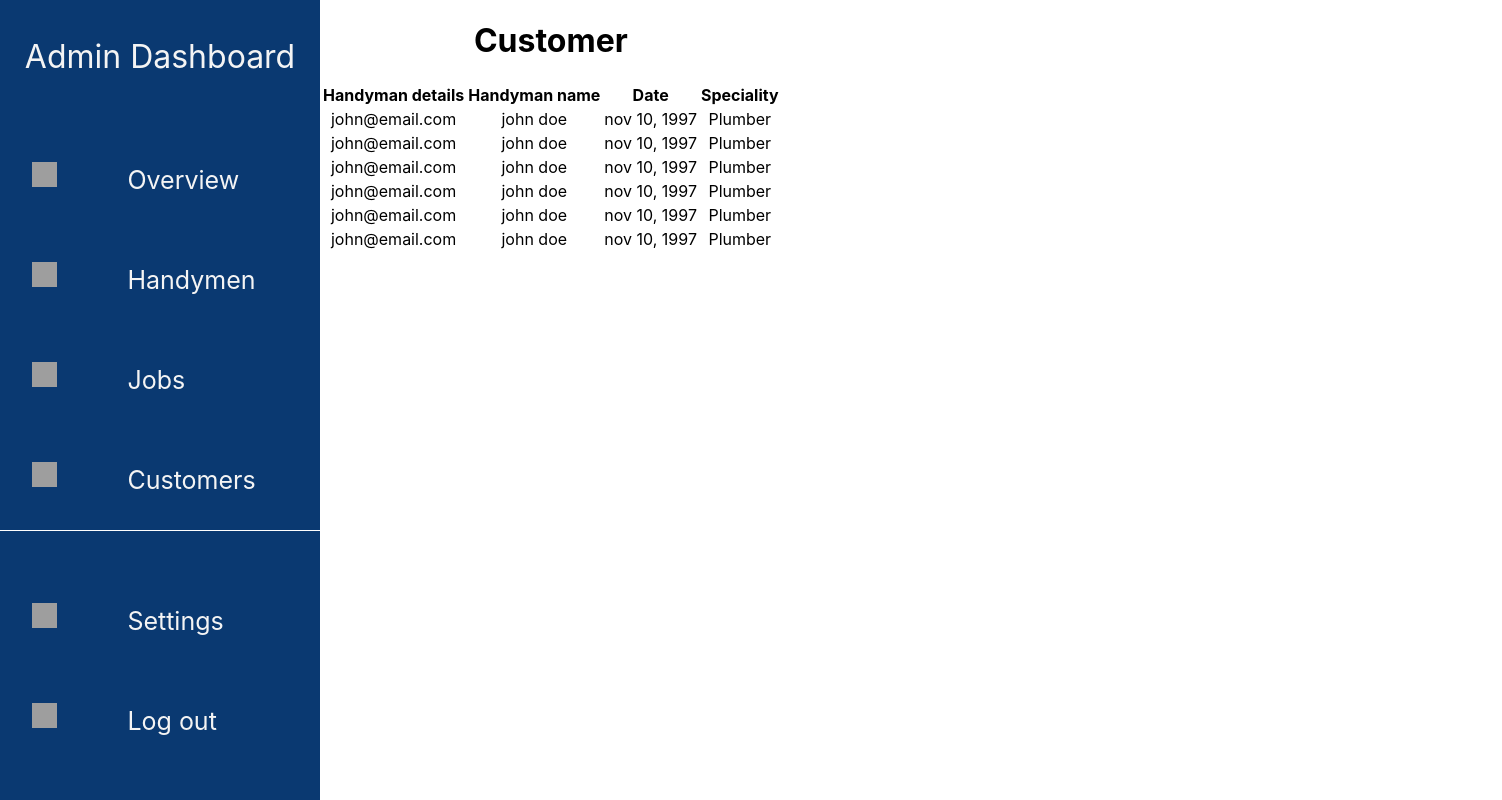
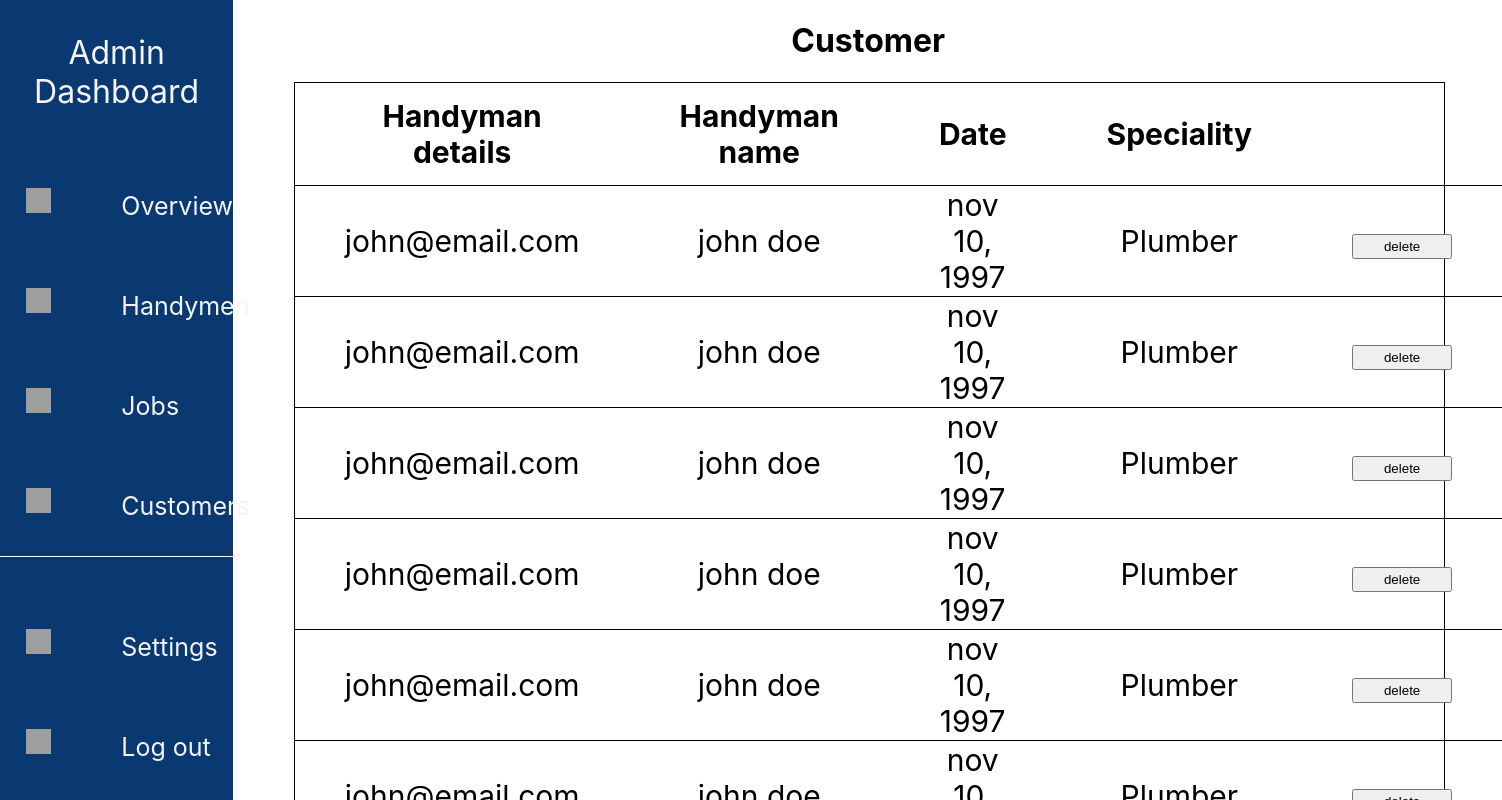
Before and after one commit to RajabKarume/chapakazi-admin, a React (Create React App) app: page / in a window 1280 px wide. Shown: the top 800 px of the page, 1502 px wide, since content can reach past the window. Built offline with nearby package versions, Linux system fonts and the light colour scheme; no server answers; grey boxes are pictures that could not be loaded.

Commit message:
Created table to veiw customers

```diff
--- a/package.json
+++ b/package.json
@@ -2,6 +2,7 @@
   "name": "chapakazi-admin",
   "version": "0.1.0",
   "private": true,
+  "proxy": "http://127.0.0.1:3000/",
   "dependencies": {
     "@testing-library/jest-dom": "^5.16.5",
     "@testing-library/react": "^13.4.0",
--- a/src/components/customer/Customer.css
+++ b/src/components/customer/Customer.css
@@ -50,3 +50,31 @@ ul{
     font-size: 25px;
     color: #f4f4f4;
 }
+.table{
+    width: 100%;
+    border: 1px solid;
+    font-size: 30px;
+}
+.row{
+    border-bottom: 1px solid;
+}
+.mainpage{
+    padding-left: 5%;
+}
+th{
+    padding-left: 50px;
+    height: 100px;
+    padding-right: 50px;
+
+}
+td{
+    padding-left: 50px;
+    padding-right: 50px;
+}
+table{
+    border-collapse: collapse;
+}
+button{
+    height: 25px;
+    width: 100px;
+}
--- a/src/components/customer/Customer.js
+++ b/src/components/customer/Customer.js
@@ -1,9 +1,27 @@
-import React from "react";
+import React, { useState, useEffect } from "react";
 import MainPage from "./MainPage";
 import Sidebar from "./Sidebar";
 import "./Customer.css";
 
 function Customer(){
+
+    const [customer, setCustomer] = useState([])
+
+    // const token = localStorage.getItem("customer")
+    const option = {
+        method: "POST",
+        headers: {
+          Authorization: `Bearer Token`,
+          "Content-Type": "Application/json",
+        },
+        body: JSON.stringify(customer),
+      };
+    useEffect(()=>{
+        fetch("customer",option)
+        .then((r)=>r.json())
+        .then((data)=> setCustomer(data) )
+    },[])
+    console.log(customer)
 
     return(
         <div className="customer">
--- a/src/components/customer/MainPage.js
+++ b/src/components/customer/MainPage.js
@@ -12,49 +12,61 @@ function MainPage(){
             <div className="table">
                 <table>
                     <thead>
-                        <tr>
+                        <tr className="row">
                         <th>Handyman details</th>
                         <th>Handyman name</th>
                         <th>Date</th>
                         <th>Speciality</th>
+                        <th></th>
                         </tr>
                     </thead>
                     <tbody>
-                        <tr>
+                        <tr className="row">
                             <td>john@email.com</td>
                             <td>john doe</td>
                             <td>nov 10, 1997</td>
                             <td>Plumber</td>
+                            <td><button>delete</button></td>
                         </tr>
-                        <tr>
+                        <tr className="row">
                             <td>john@email.com</td>
                             <td>john doe</td>
                             <td>nov 10, 1997</td>
                             <td>Plumber</td>
+                            <td><button>delete</button></td>
+
                         </tr>
-                        <tr>
+                        <tr className="row">
                             <td>john@email.com</td>
                             <td>john doe</td>
                             <td>nov 10, 1997</td>
                             <td>Plumber</td>
+                            <td><button>delete</button></td>
+
                         </tr>
-                        <tr>
+                        <tr className="row">
                             <td>john@email.com</td>
                             <td>john doe</td>
                             <td>nov 10, 1997</td>
                             <td>Plumber</td>
+                            <td><button>delete</button></td>
+
                         </tr>
-                        <tr>
+                        <tr className="row">
                             <td>john@email.com</td>
                             <td>john doe</td>
                             <td>nov 10, 1997</td>
                             <td>Plumber</td>
+                            <td><button>delete</button></td>
+
                         </tr>
-                        <tr>
+                        <tr className="row">
                             <td>john@email.com</td>
                             <td>john doe</td>
                             <td>nov 10, 1997</td>
                             <td>Plumber</td>
+                            <td><button>delete</button></td>
+
                         </tr>
                     </tbody>
                 </table>
```
